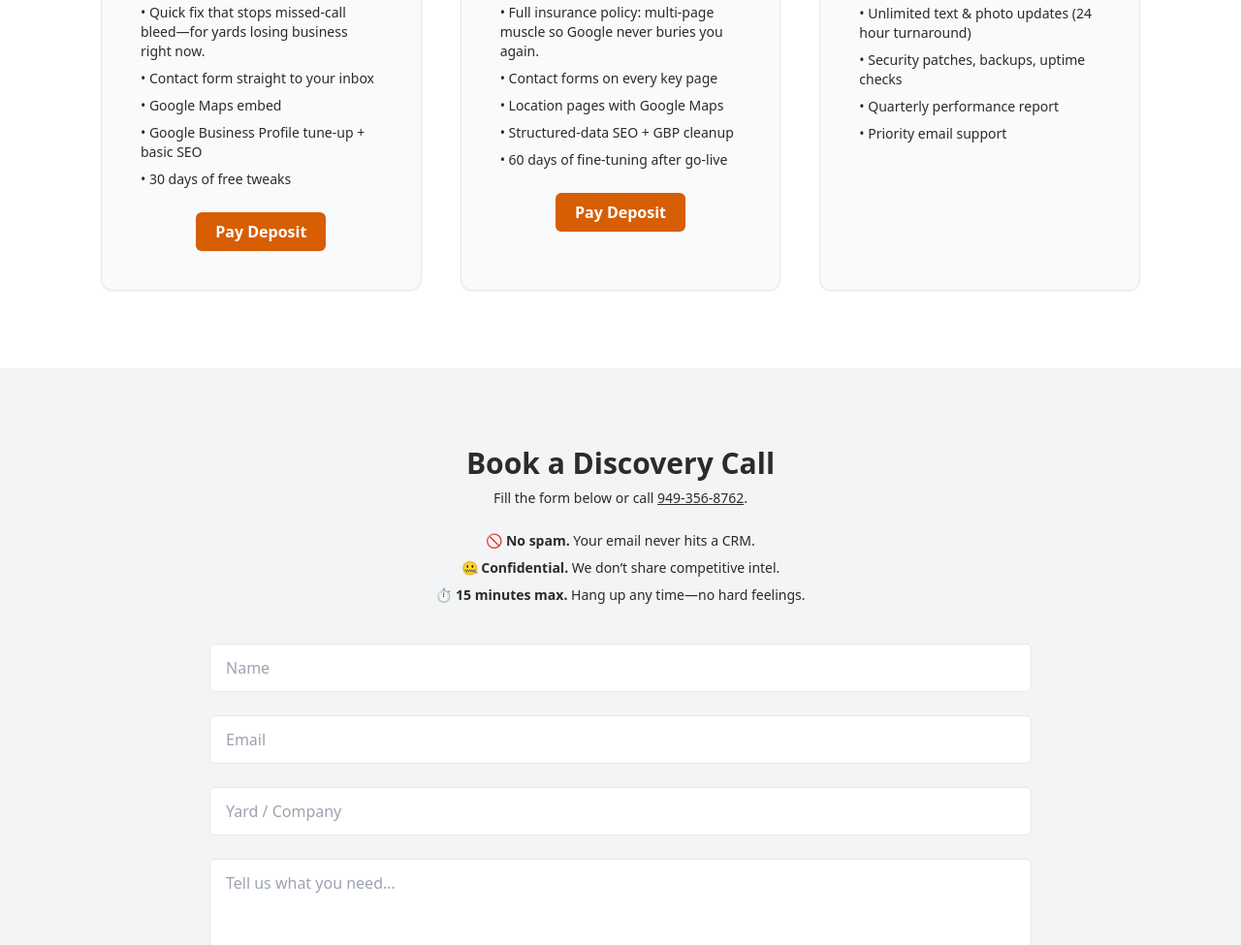
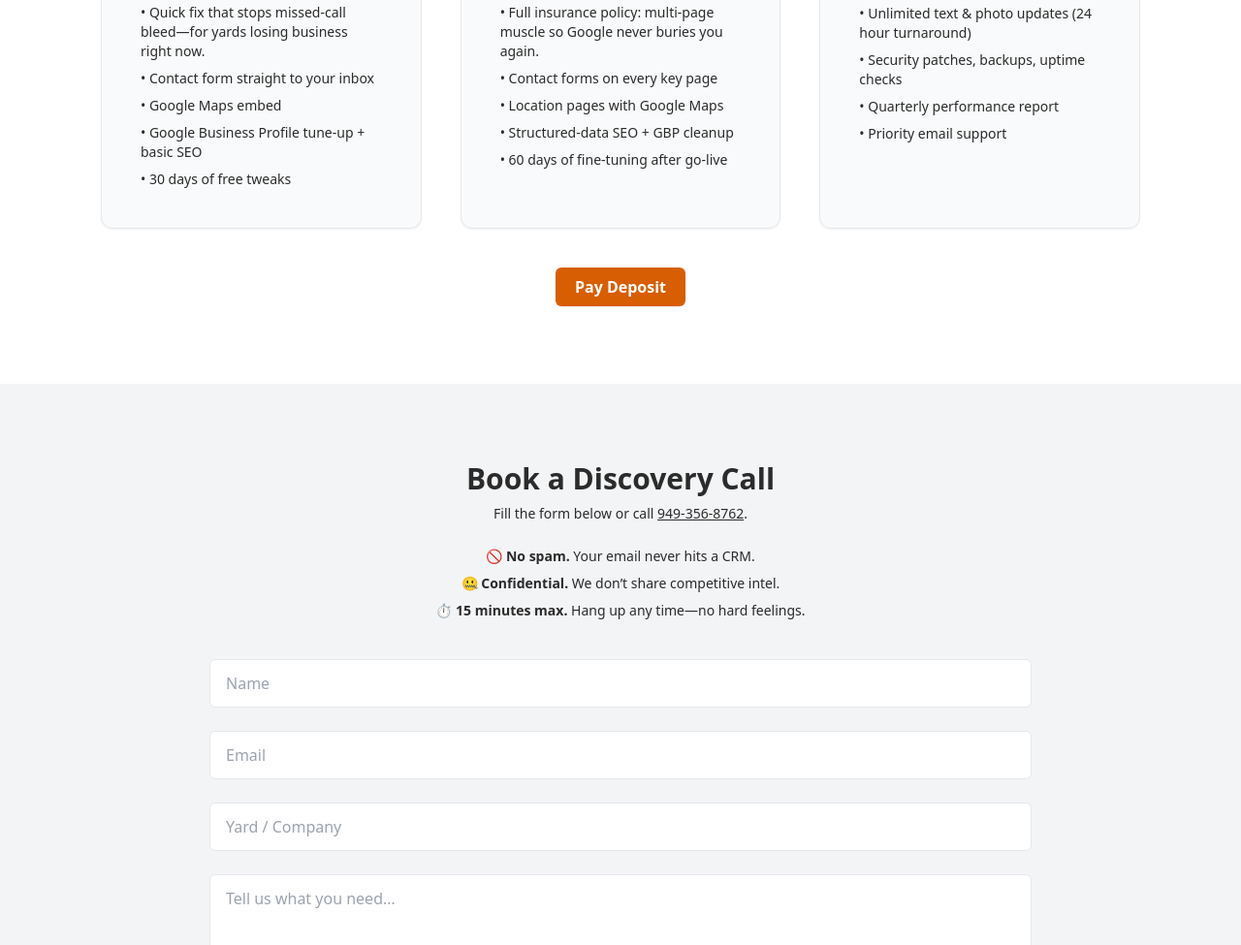
Before and after one commit to mrnosilrub/Scrap-Yard-Sites, a plain HTML site: page index.html in a window 1280 px wide. Shown: the part 2372-3347 px from the top of the page at 97% size. Drawn offline with nearby package versions, Linux system fonts and the light colour scheme; a web font is replaced by a local one.

Commit message:
Move deposit CTA below pricing

```diff
--- a/index.html
+++ b/index.html
@@ -359,14 +359,7 @@
           <li>• Google Business Profile tune-up + basic SEO</li>
           <li>• 30 days of free tweaks</li>
         </ul>
-        <div class="pt-6 text-center">
-          <a
-            href="https://book.stripe.com/eVqeVd8Vi9U45RbdJy73G00"
-            class="btn-primary"
-          >
-            Pay Deposit
-          </a>
-        </div>
+
       </div>
       <!-- Premium Launch -->
       <div class="carousel-item z-30 bg-gray-50 border border-brand-steel/10 rounded-xl shadow-sm transition transform hover:-translate-y-1 px-6 py-10 md:p-10">
@@ -379,14 +372,7 @@
           <li>• Structured-data SEO + GBP cleanup</li>
           <li>• 60 days of fine-tuning after go-live</li>
         </ul>
-        <div class="pt-6 text-center">
-          <a
-            href="https://book.stripe.com/4gM28r2wU7LW3J36h673G01"
-            class="btn-primary"
-          >
-            Pay Deposit
-          </a>
-        </div>
+
       </div>
       <!-- Care Plan -->
       <div class="carousel-item z-30 bg-gray-50 border border-brand-steel/10 rounded-xl shadow-sm transition transform hover:-translate-y-1 px-6 py-10 md:p-10">
@@ -400,7 +386,9 @@
         </ul>
       </div>
     </div>
-
+    <div class="mt-10 text-center">
+      <a href="https://book.stripe.com/eVqeVd8Vi9U45RbdJy73G00" class="btn-primary">Pay Deposit</a>
+    </div>
   </div>
 </section>
 
```
Also changed, not shown: pricing/index.html (+4 -18 lines).
